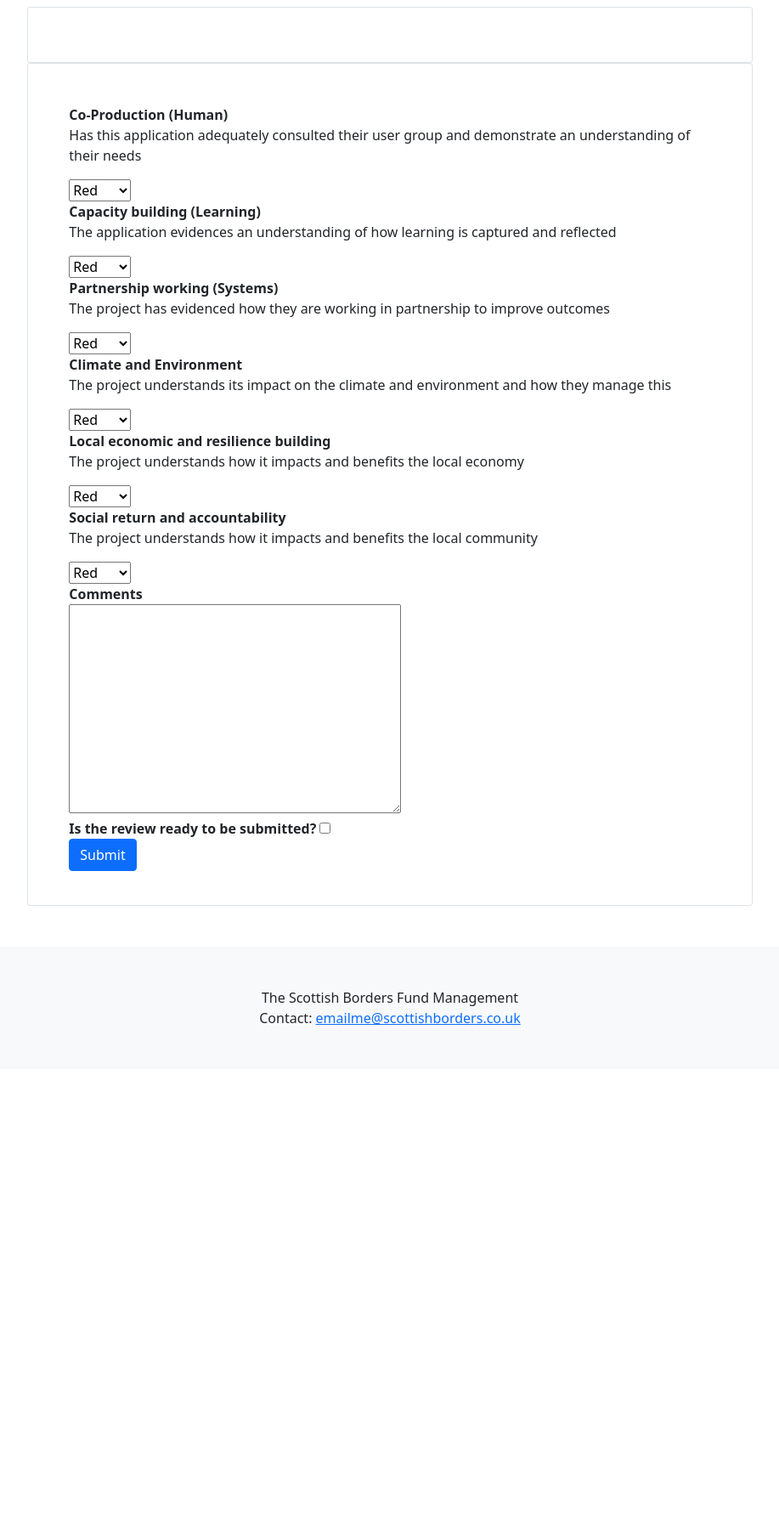
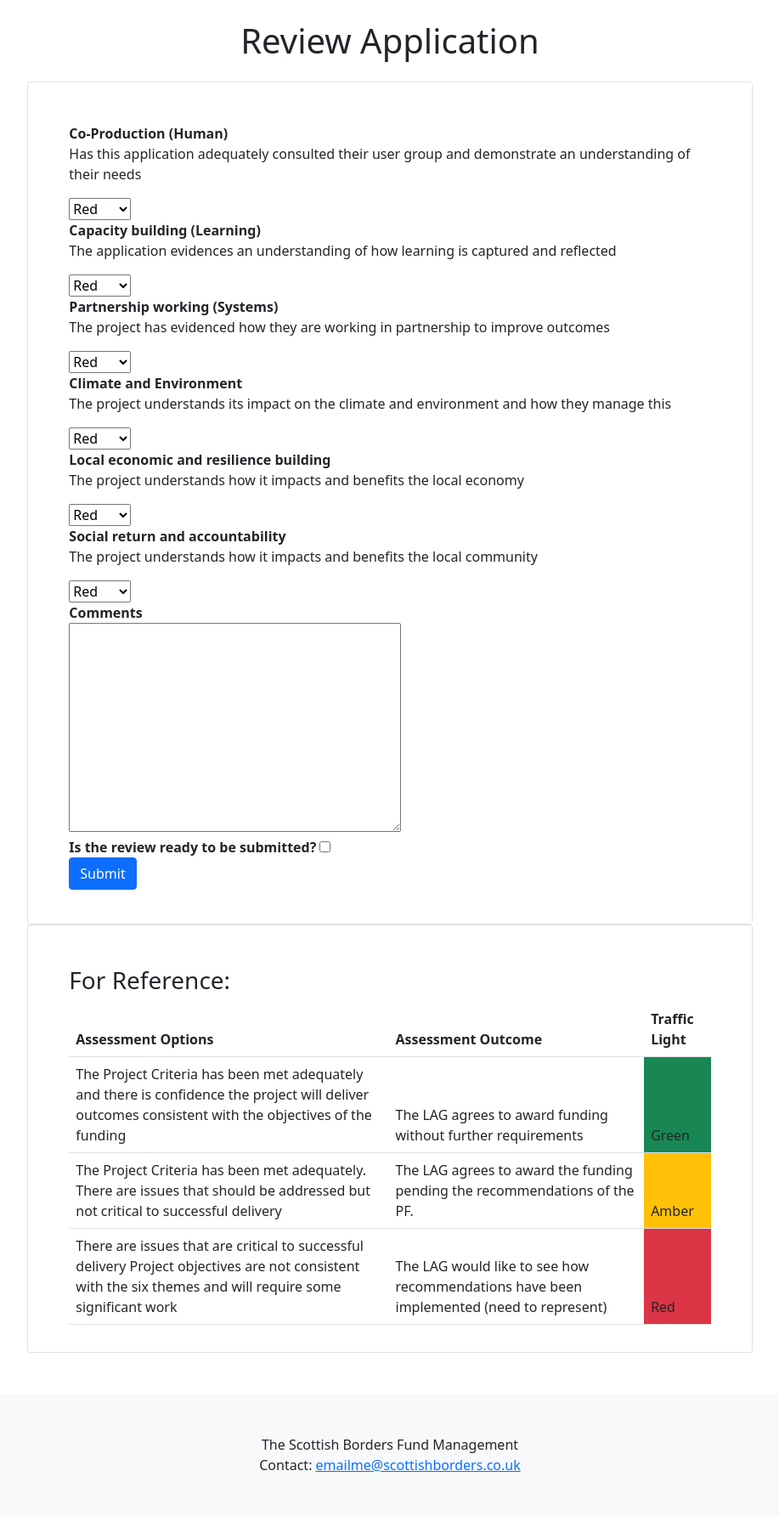
Before and after one commit to AlanWinchcole/Fund-Management-System, a Django app: template fund_management_website/templates/fund/review.html in a window 1280 px wide. Shown: the part 112-1896 px from the top of the page at 85% size, without its empty margins (181-1098 px from the left). Before the commit the page ends 1318 px from the top, so only its background shows below. Run offline with Django 3.2, Linux system fonts and the light colour scheme; the template is opened without the code that fills it: values that come from a table or form of the project are taken from there, others are empty; some libraries are stand-ins or nearby versions.

Commit message:
review reference

```diff
--- a/fund_management_website/fund_management_website/settings.py
+++ b/fund_management_website/fund_management_website/settings.py
@@ -51,7 +51,6 @@ INSTALLED_APPS = [
     'fund',
     'bootstrap5',
     'formtools',
-    'coverage',
 ]
 
 MIDDLEWARE = [
--- a/fund_management_website/templates/fund/application_view.html
+++ b/fund_management_website/templates/fund/application_view.html
@@ -31,12 +31,13 @@
               <h2 class="cover-heading text-center" style="color: red;">{{ application.app_status }}</h2>
               {% endif %}
               {% if user.is_superuser and not user.is_staff %}
-              <p><a href="{% url 'fund:review_application' app.id %}" target="_blank"></a>Review Application</p>
+              <p class="lead text-center"><a href="{% url 'fund:review_application' application.id %}" target="_blank">Review Application</a></p>
+              {% endif %}
         </div>
     </div>
     <hr>
 
-
+  <div class="container">
     <div class="cover-container d-flex h-100 p-3 mx-auto flex-column">
         <div class="card">
             <div class="card-header">
@@ -132,6 +133,7 @@
 
         </div>
     </div>
+      </div>
 
 
 
--- a/fund_management_website/templates/fund/dashboard.html
+++ b/fund_management_website/templates/fund/dashboard.html
@@ -197,8 +197,8 @@
                                     <th>ID</th>
                                     <th>Project Name</th>
                                     <th>Date Submitted</th>
-                                    <th></th>
-                                    <th></th>
+                                    <th>View status</th>
+                                    <th>Review</th>
                                 </tr>
                             </thead>
                             <tbody>
@@ -207,7 +207,7 @@
                                 <td>{{app.id}}</td>
                                 <td>{{app.projectTitle}}</td>
                                 <td>{{app.date_of_application}}</td>
-                                <td><a href="{% url 'fund:view_application_status' app.id %}"> View Status </a></td>
+                                <td><a href="{% url 'fund:view_application_status' app.id %}">View Status</a></td>
                                 {% if user.is_superuser and not user.is_staff %}
                                 <td><a href="{% url 'fund:review_application' app.id %}">Review</a></td>
                                 {% else %}
--- a/fund_management_website/templates/fund/review.html
+++ b/fund_management_website/templates/fund/review.html
@@ -8,9 +8,14 @@
 
 
 <h1 class="text-center"> {{form_text}}</h1>
+<div class="container-fluid">
+    <div class="cover-container d-flex h-100 p-3 mx-auto flex-column">
 
-  <div class = "container-fluid pb-3 col-8 border rounded-1 px-5 p-5">
-  </div>
+        <h1 class="cover-heading text-center">Review Application</h1>
+
+    </div>
+</div>
+
 
   <div class = "container-fluid pb-3 col-8 border rounded-1 px-5 p-5">
       <form id = "ReviewForm" method="post" action="" enctype="multipart/form-data">
@@ -74,4 +79,35 @@
       </form>
   </div>
 
+  <div class = "container-fluid pb-3 col-8 border rounded-1 px-5 p-5">
+    <h3>For Reference:</h3>
+    <table class="table table-striped">
+
+      <thead>
+    <tr>
+      <th scope="col">Assessment Options</th>
+      <th scope="col">Assessment Outcome</th>
+      <th scope="col">Traffic Light</th>
+    </tr>
+    <tr>
+      <td>The Project Criteria has been met adequately and there is confidence the project will deliver outcomes consistent with the objectives of the funding</td>
+      <td>The LAG agrees to award funding without further requirements </td>
+      <td class="bg-success">Green</td>
+    </tr>
+    <tr>
+      <td>The Project Criteria has been met adequately. There are issues that should be addressed but not critical to successful delivery</td>
+      <td>The LAG agrees to award the funding pending the recommendations of the PF. </td>
+      <td class="bg-warning">Amber</td>
+    </tr>
+    <tr>
+      <td>There are issues that are critical to successful delivery Project objectives are not consistent with the six themes and will require some significant work</td>
+      <td>The LAG would like to see how recommendations have been implemented  (need to represent)					</td>
+      <td class="bg-danger">Red</td>
+    </tr>
+  </thead>
+
+    </table>
+
+  </div>
+
 {% endblock %}
```
Also changed, not shown: fund_management_website/templates/fund/review_view.html (+1 -14 lines), fund_management_website/fund/views.py (line endings or trailing spaces).
